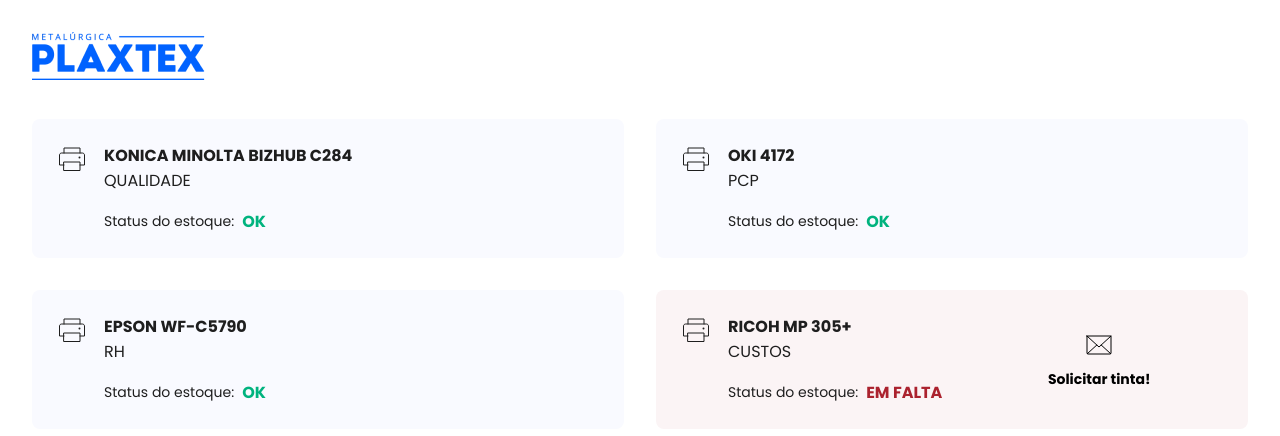
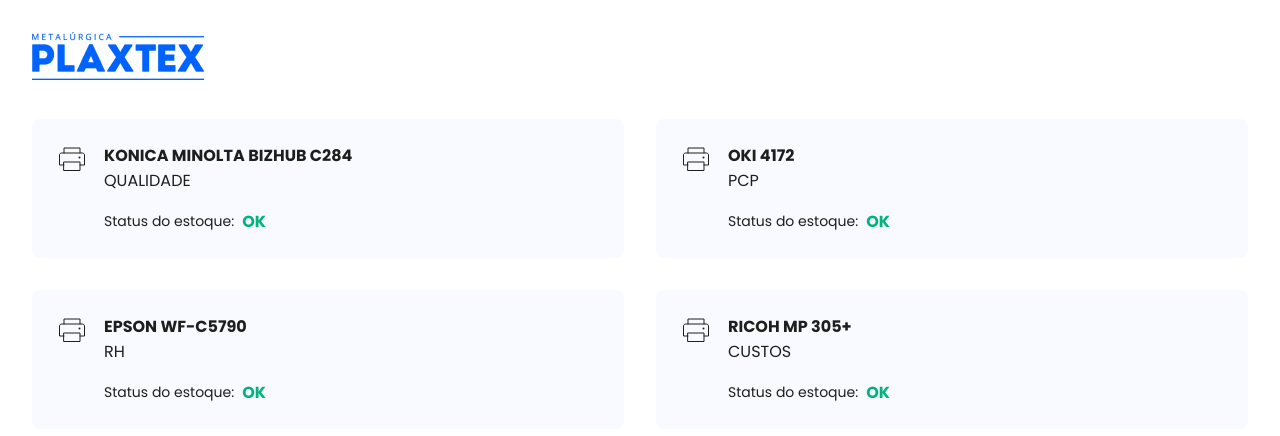
Before and after one commit to rotrenanoliveira/gestao-impressoras, a React (Vite) app: page / in a window 1280 px wide. Shown: the top 436 px of the page. Built offline with nearby package versions, Linux system fonts and the light colour scheme; data requests are answered from the project's data file.

Commit message:
adicionando lista de modificações no estoque

```diff
--- a/src/contexts/PrinterContext.tsx
+++ b/src/contexts/PrinterContext.tsx
@@ -1,8 +1,9 @@
-import React, { createContext, useEffect, useState } from "react";
+import React, { createContext, useCallback, useEffect, useState } from "react";
+import { InkColors } from "../utils/inks";
 
 export interface InkStock {
-  color: "black" | "blue" | "red" | "yellow";
   amount: number;
+  color: InkColors;
 }
 
 export interface Printer {
@@ -14,9 +15,23 @@
   department: "qualidade" | "pcp" | "custos" | "rh";
 }
 
+interface InkStockHistory {
+  id: number;
+  date: Date;
+  amount: number;
+  color: InkColors;
+  deliveryTo?: string;
+  type: "income" | "outcome";
+  printer_id: number | string;
+}
+
 interface PrinterContextProps {
   printers: Printer[];
+  hasInkStockAlert: boolean;
+  printerEmptyInkStock: InkStock[];
+  inkStockHistory: InkStockHistory[];
   selectedPrinter: Printer | undefined;
+  loadInStockHistory: () => void;
   selectPrinter: (printerId: number) => void;
   addInk: (printerId: number, ink: InkStock) => void;
   removeInk: (printerId: number, ink: InkStock) => void;
@@ -113,8 +128,46 @@
     loadPrinters();
   }, []);
 
+  const [inkStockHistory, setInkStoryHistory] = useState<InkStockHistory[]>([]);
+
+  const loadInStockHistory = useCallback(async () => {
+    const response = await fetch(`http://localhost:3333/ink-stock-history?printer_id=${selectedPrinter!.id}`);
+    const data: InkStockHistory[] = await response.json();
+    setInkStoryHistory(data);
+  }, [selectedPrinter]);
+
+  useEffect(() => {
+    if (selectedPrinter) {
+      loadInStockHistory();
+    }
+  }, [selectedPrinter, loadInStockHistory]);
+
+  const [printerEmptyInkStock, setPrinterEmptyInkStock] = useState<InkStock[]>([]);
+  const [hasInkStockAlert, setHasInkStockAlert] = useState(false);
+
+  useEffect(() => {
+    if (selectedPrinter) {
+      const emptyInks = selectedPrinter.stock.filter((ink) => ink.amount === 0);
+
+      setPrinterEmptyInkStock(emptyInks);
+      setHasInkStockAlert(!!emptyInks.length);
+    }
+  }, [selectedPrinter]);
+
   return (
-    <PrinterContext.Provider value={{ printers, selectedPrinter, selectPrinter, addInk, removeInk }}>
+    <PrinterContext.Provider
+      value={{
+        printers,
+        selectedPrinter,
+        inkStockHistory,
+        hasInkStockAlert,
+        printerEmptyInkStock,
+        addInk,
+        removeInk,
+        selectPrinter,
+        loadInStockHistory,
+      }}
+    >
       {children}
     </PrinterContext.Provider>
   );
--- a/src/pages/home/components/Printer/index.tsx
+++ b/src/pages/home/components/Printer/index.tsx
@@ -1,7 +1,7 @@
-import { useCallback } from "react";
+import { useCallback, useContext } from "react";
 import { Envelope, Printer as PrinterIcon } from "phosphor-react";
 
-import { Printer } from "../../../../contexts/PrinterContext";
+import { Printer, PrinterContext } from "../../../../contexts/PrinterContext";
 import { INKS_TRANSLATE } from "../../../../utils/inks";
 
 import { PrinterContainer, PrinterInfo, InkStatus, RequestInkButton } from "./styles";
@@ -12,11 +12,10 @@
 }
 
 export function PrinterCard({ printer, setPrinter }: PrinterProps) {
-  const emptyInks = printer.stock.filter((ink) => ink.amount === 0);
-  const hasInkAlert = !!emptyInks.length;
+  const { hasInkStockAlert, printerEmptyInkStock } = useContext(PrinterContext);
 
   const generateMail = useCallback(() => {
-    if (!hasInkAlert) return;
+    if (!hasInkStockAlert) return;
 
     const mail = {
       to: "anapaula@ngr.com.br",
@@ -26,21 +25,21 @@
       body: `
       Olá! %0D%0A %0D%0A
       Venho requisitar tonner para a impressora ${printer.name} na cor: %0D%0A
-      - ${emptyInks.map((ink) => {
+      - ${printerEmptyInkStock.map((ink) => {
         return `${INKS_TRANSLATE[ink.color].toUpperCase()}`;
       })}
       `,
     };
 
     return `mailto:${mail.to},?subject=${mail.subject}&cc=${mail.cc}&bcc=${mail.bcc}&body=${mail.body}`;
-  }, [hasInkAlert, printer.name, emptyInks]);
+  }, [hasInkStockAlert, printer.name, printerEmptyInkStock]);
 
   function handleSelectPrinter() {
     setPrinter(printer.id);
   }
 
   return (
-    <PrinterContainer hasInkAlert={hasInkAlert} onClick={handleSelectPrinter}>
+    <PrinterContainer hasInkAlert={hasInkStockAlert} onClick={handleSelectPrinter}>
       <div className="icon">
         <PrinterIcon size={32} weight={"thin"} />
       </div>
@@ -48,13 +47,13 @@
       <PrinterInfo>
         <strong>{printer.name}</strong>
         <span>{printer.department}</span>
-        <InkStatus hasInkAlert={hasInkAlert}>
+        <InkStatus hasInkAlert={hasInkStockAlert}>
           <span>Status do estoque:</span>
-          <strong>{hasInkAlert ? `em falta` : `ok `} </strong>
+          <strong>{hasInkStockAlert ? `em falta` : `ok `} </strong>
         </InkStatus>
       </PrinterInfo>
 
-      {hasInkAlert && (
+      {hasInkStockAlert && (
         <RequestInkButton href={generateMail()}>
           <Envelope size={32} weight="thin" />
           <strong>Solicitar tinta!</strong>
--- a/src/pages/home/components/PrinterInkStock/index.tsx
+++ b/src/pages/home/components/PrinterInkStock/index.tsx
@@ -1,7 +1,7 @@
 import { Printer as PrinterIcon } from "phosphor-react";
 
 import { InkCounter } from "../InkCounter";
-import { Printer } from "../../../../contexts/PrinterContext";
+import { Printer, PrinterContext } from "../../../../contexts/PrinterContext";
 
 import {
   PrinterInkStockContainer,
@@ -9,16 +9,18 @@
   PrinterTitle,
   PrinterInkStockContent,
   InkStockContainer,
+  TransactionColor,
 } from "./styles";
+
+import { useContext } from "react";
+import { INKS_TRANSLATE } from "../../../../utils/inks";
 
 interface PrinterInkStockProps {
   printer: Printer;
 }
 
 export function PrinterInkStock({ printer }: PrinterInkStockProps) {
-  const emptyInks = printer.stock.filter((ink) => ink.amount === 0);
-
-  const hasAlert = !!emptyInks.length;
+  const { inkStockHistory, hasInkStockAlert } = useContext(PrinterContext);
 
   return (
     <PrinterInkStockContainer>
@@ -31,7 +33,7 @@
           </PrinterTitle>
 
           <div>
-            <span>Status do estoque:</span> <strong>{hasAlert ? "EM FALTA" : "OK"}</strong>
+            <span>Status do estoque:</span> <strong>{hasInkStockAlert ? "EM FALTA" : "OK"}</strong>
           </div>
         </section>
 
@@ -48,25 +50,33 @@
           <ActionButton action="outcome">Saidas</ActionButton>
         </Actions> */}
 
-        {/* <table>
+        <table>
           <thead>
             <tr>
               <th>cartucho</th>
+              <th>quantidade</th>
+              <th>retirado por:</th>
               <th>data</th>
-              <th>quantidade</th>
               <th>operação</th>
             </tr>
           </thead>
 
           <tbody>
-            <tr>
-              <td>preto</td>
-              <td>23/01/20223</td>
-              <td>1</td>
-              <td>Entrada</td>
-            </tr>
+            {inkStockHistory.map((stockHistory) => (
+              <tr key={stockHistory.id}>
+                <td>{INKS_TRANSLATE[stockHistory.color]}</td>
+                <td>{stockHistory.amount}</td>
+                <td>{stockHistory.deliveryTo || `-`}</td>
+                <td>{new Date(stockHistory.date).toLocaleDateString("pt-BR")}</td>
+                <td>
+                  <TransactionColor type={stockHistory.type}>
+                    {stockHistory.type === "income" ? "Entrada" : "Saída"}
+                  </TransactionColor>
+                </td>
+              </tr>
+            ))}
           </tbody>
-        </table> */}
+        </table>
       </InkStockContainer>
     </PrinterInkStockContainer>
   );
--- a/src/pages/home/components/PrinterInkStock/styles.ts
+++ b/src/pages/home/components/PrinterInkStock/styles.ts
@@ -9,6 +9,15 @@
 interface ActionsProps {
   action: keyof typeof ACTIONS_TYPE;
 }
+
+interface TransactionColorProps {
+  type: "income" | "outcome";
+}
+
+export const TransactionColor = styled.span<TransactionColorProps>`
+  font-weight: 600;
+  color: ${(props) => (props.type === "income" ? props.theme["green-500"] : props.theme["red-500"])};
+`;
 
 export const PrinterInkStockContainer = styled.section`
   width: 100%;
```
